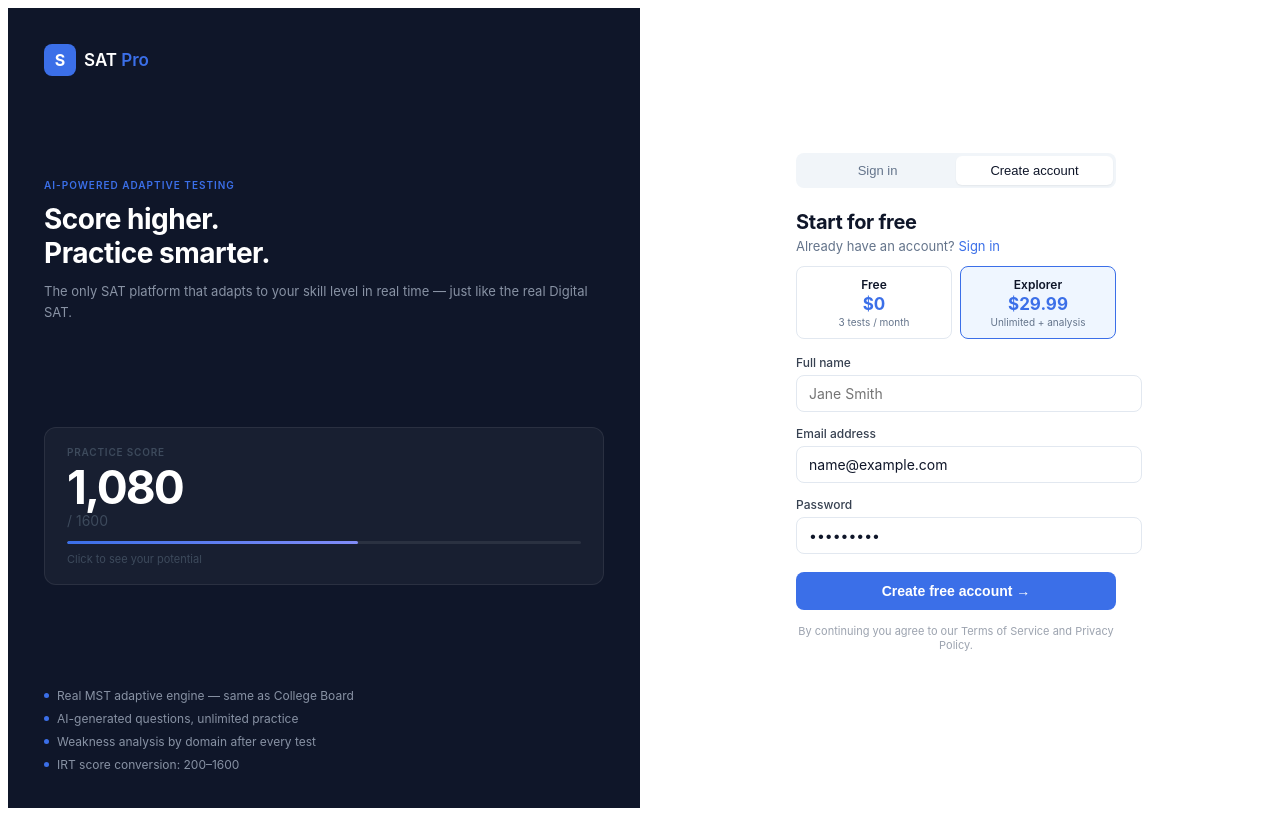
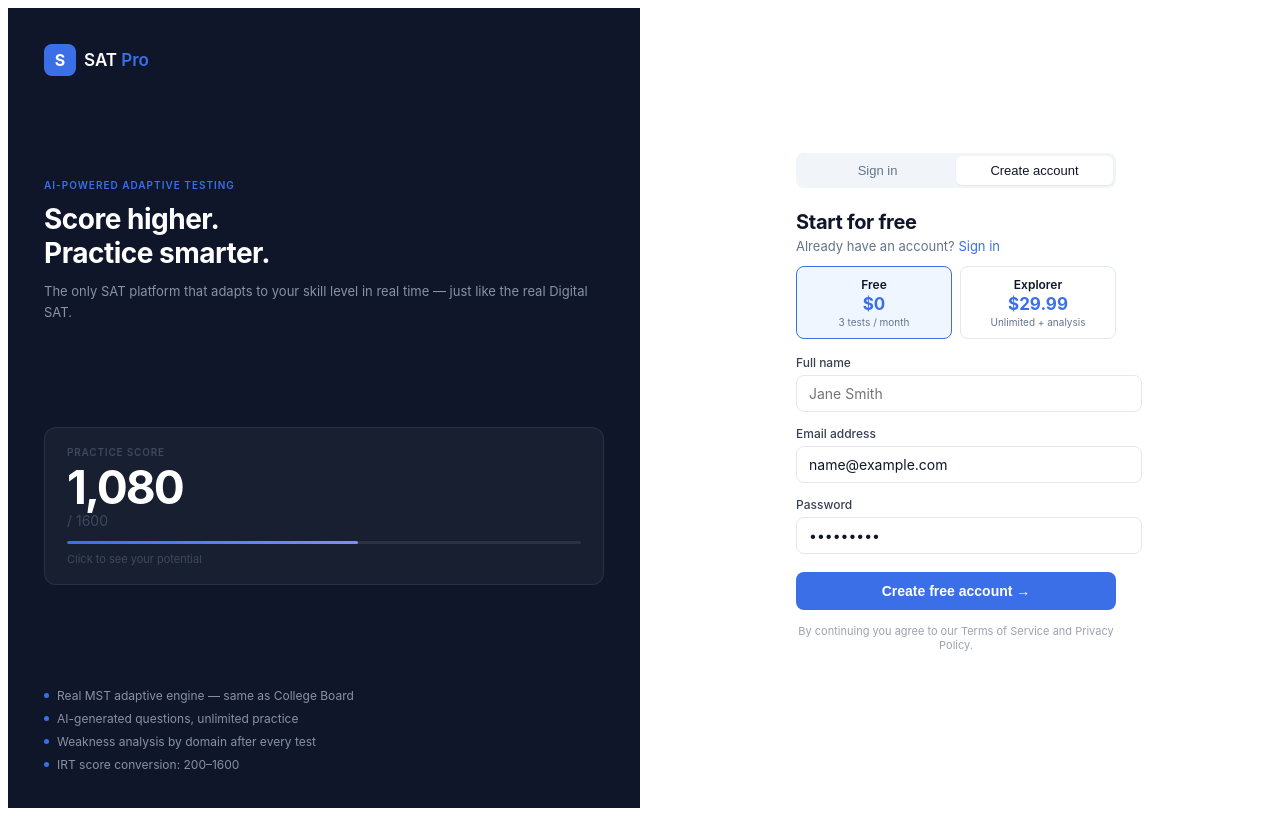
Before and after one commit to Irisl99/sat-prep-platform, a React (Vite) app in the folder frontend/: page / in a window 1280 px wide. Both pictures are taken after typing "name@example.com", "Sample123" into the empty fields and a click on the button "Create account". Built offline with nearby package versions, Linux system fonts and the light colour scheme.

Commit message:
feat: make free/explorer plans selectable

```diff
--- a/frontend/src/pages/AuthPage.jsx
+++ b/frontend/src/pages/AuthPage.jsx
@@ -47,6 +47,7 @@
   const [form, setForm] = useState({ name: "", email: "", password: "" });
   const [error, setError] = useState("");
   const [loading, setLoading] = useState(false);
+  const [selectedPlan, setSelectedPlan] = useState("free");
 
   function update(f) { return e => setForm(p => ({ ...p, [f]: e.target.value })); }
 
@@ -113,12 +114,12 @@
             <><div style={{fontSize:20,fontWeight:700,color:"#0F1629",marginBottom:4,letterSpacing:"-.3px"}}>Start for free</div>
             <div style={{fontSize:13,color:"#64748b",marginBottom:12}}>Already have an account? <a href="#" style={{color:"#3B6FE8",textDecoration:"none"}} onClick={e=>{e.preventDefault();setMode("login");setError("");}}>Sign in</a></div>
             <div style={{display:"grid",gridTemplateColumns:"1fr 1fr",gap:8,marginBottom:16}}>
-              <div style={{border:"1.5px solid #e2e8f0",borderRadius:8,padding:10,textAlign:"center"}}>
+              <div onClick={()=>setSelectedPlan("free")} style={{border:selectedPlan==="free"?"1.5px solid #3B6FE8":"1.5px solid #e2e8f0",borderRadius:8,padding:10,textAlign:"center",cursor:"pointer",background:selectedPlan==="free"?"#eff6ff":"#fff",transition:"all .15s"}}>
                 <div style={{fontSize:12,fontWeight:600,color:"#0F1629"}}>Free</div>
                 <div style={{fontSize:17,fontWeight:700,color:"#3B6FE8",margin:"2px 0"}}>$0</div>
                 <div style={{fontSize:10,color:"#64748b"}}>3 tests / month</div>
               </div>
-              <div style={{border:"1.5px solid #3B6FE8",borderRadius:8,padding:10,textAlign:"center",background:"#eff6ff"}}>
+              <div onClick={()=>setSelectedPlan("explorer")} style={{border:selectedPlan==="explorer"?"1.5px solid #3B6FE8":"1.5px solid #e2e8f0",borderRadius:8,padding:10,textAlign:"center",cursor:"pointer",background:selectedPlan==="explorer"?"#eff6ff":"#fff",transition:"all .15s"}}>
                 <div style={{fontSize:12,fontWeight:600,color:"#0F1629"}}>Explorer</div>
                 <div style={{fontSize:17,fontWeight:700,color:"#3B6FE8",margin:"2px 0"}}>$29.99</div>
                 <div style={{fontSize:10,color:"#64748b"}}>Unlimited + analysis</div>
```
